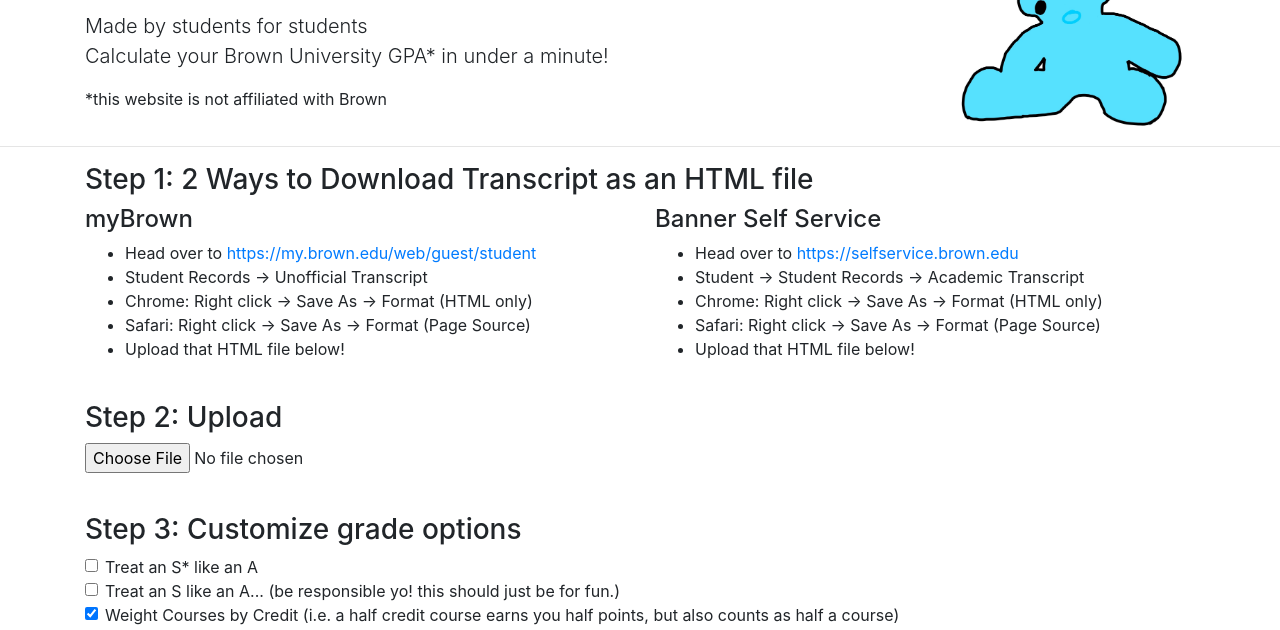
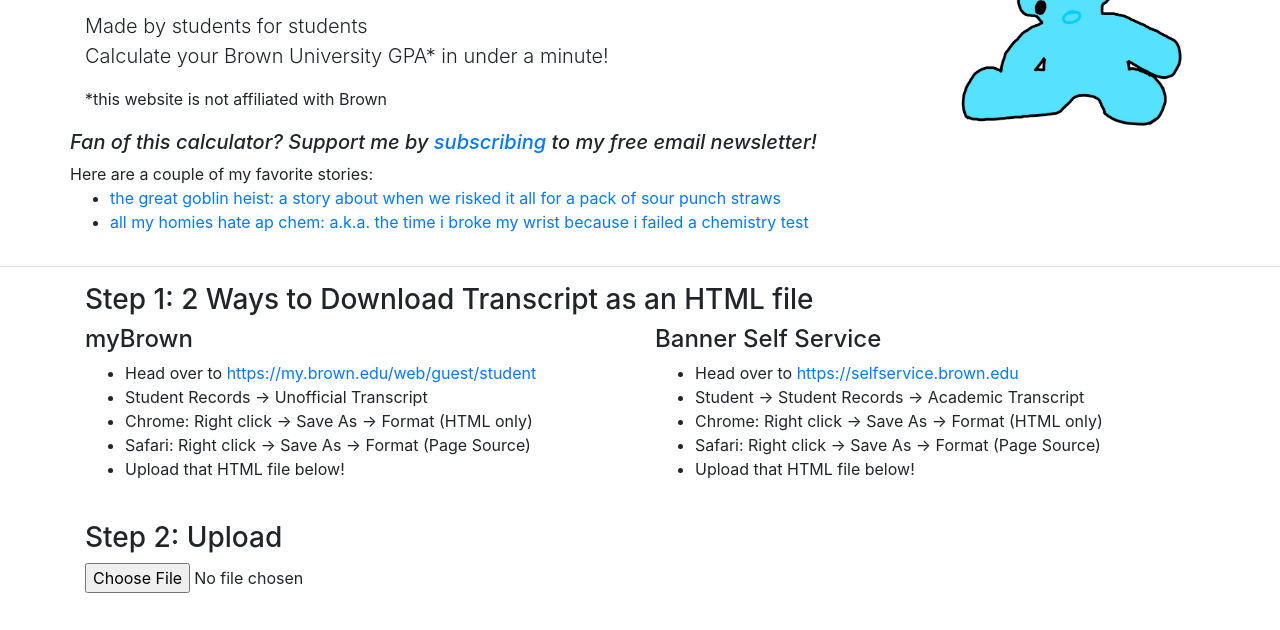
Before and after one commit to ray-yeo/blueno-gpa, a plain HTML site: page index.html in a window 1280 px wide. Shown: the part 120-750 px from the top of the page. Drawn offline with nearby package versions, Linux system fonts and the light colour scheme.

Commit message:
newsletter

```diff
--- a/index.html
+++ b/index.html
@@ -24,7 +24,6 @@
                 <h1>Blueno's GPA Calculator</h1>
                 <hr>
                 <p class="lead">Made by students for students <br> Calculate your Brown University GPA* in under a minute!</p>
-                <!-- <p> questions/concerns/feedback: raymond_yeo@brown.edu</p> -->
                 <p>*this website is not affiliated with Brown</p>
             </div>
             <div class = "col text-right">
@@ -33,22 +32,23 @@
         </div>
     </div>
 
-<!--
+
     <div class="container">
         <div class = "row">
-            <h5>Fan of this calculator? You might also find these helpful:</h5>
-
+            <h5> <i> Fan of this calculator? Support me by <a href = "https://leapyears.substack.com/">subscribing</a> to my free email newsletter! </i></h5>
+        </div>
+        <div class = "row">
+            Here are a couple of my favorite stories:
         </div>
         <div class = "row">
             <p>
                 <ul>
-                    <li><a href = "https://leapyears.substack.com/p/how-to-write-a-cover-letter-that">cover letter guide</a></li>
-                    <li><a href = "https://leapyears.substack.com/p/5-easy-tips-to-transform-reading">how to start reading for fun</a></li>
-                    <li><a href = "https://leapyears.substack.com/p/the-most-important-thing-i-learned">the most important thing i learned studying cs at brown</a></li>
+                    <li><a href = "https://leapyears.substack.com/p/the-great-goblin-heist">the great goblin heist: a story about when we risked it all for a pack of sour punch straws</a></li>
+                    <li><a href = "https://leapyears.substack.com/p/all-my-homies-hate-ap-chem">all my homies hate ap chem: a.k.a. the time i broke my wrist because i failed a chemistry test</a></li>
                 </ul>
             </p>
         </div>
-    </div> -->
+    </div>
 
     <hr>
 
```
